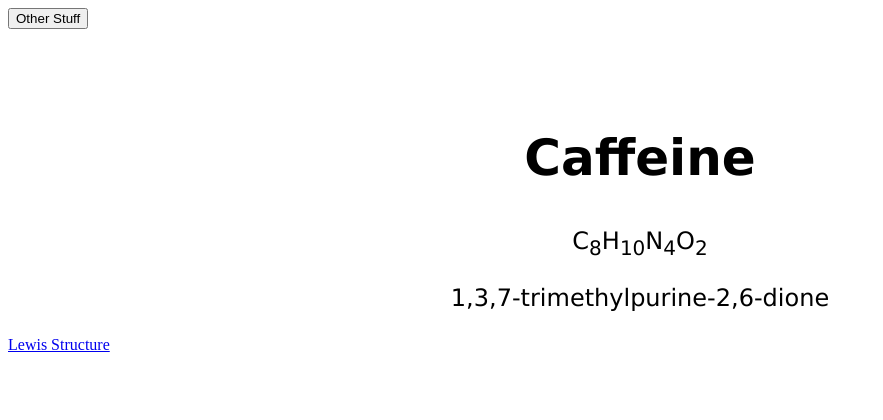
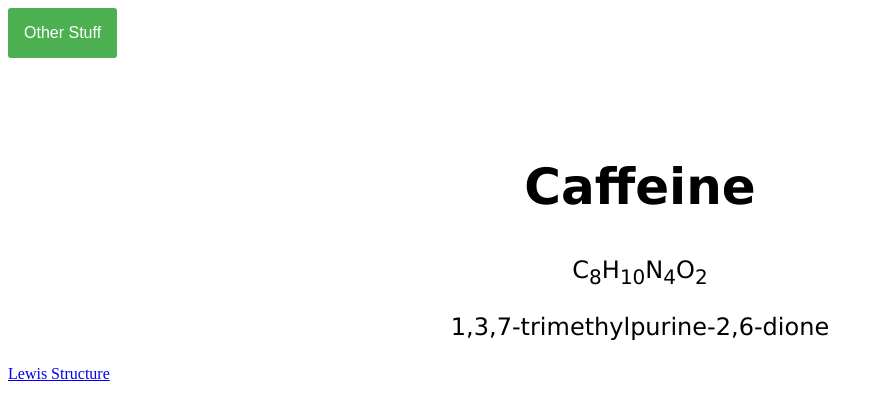
Before and after one commit to CaffeineScience/CaffeineScience.github.io, a plain HTML site: page index.html in a window 1280 px wide. Shown: the whole page, without its empty margins (0-883 px from the left). Drawn offline with Linux system fonts and the light colour scheme.

Commit message:
Update index.html

```diff
--- a/index.html
+++ b/index.html
@@ -18,11 +18,11 @@
        font-family:"Lucida Sans Unicode", "Lucida Grande", sans-serif;
       }
        #image1{
-       background:Caffeine.jpg;
+       image:Caffeine.jpg;
        width:100%;
        height:auto;
       }
-       dropbtn {
+       .dropbtn {
        background-color: #4CAF50;
        color: white;
        padding: 16px;
```
